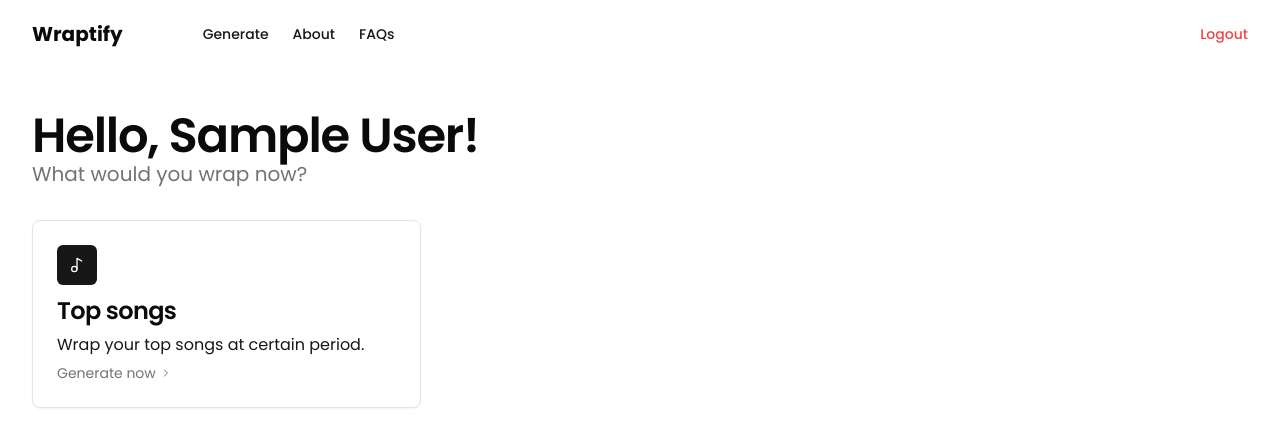
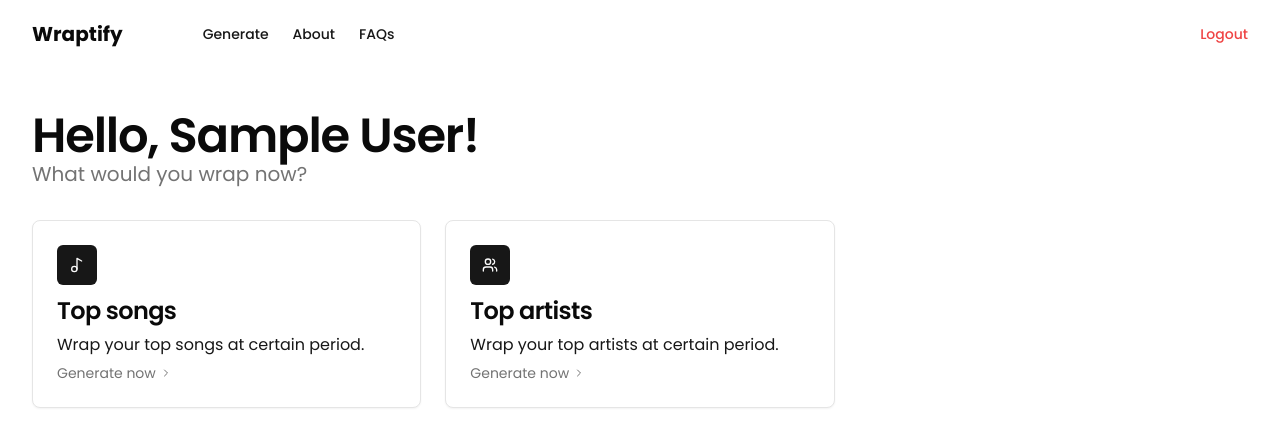
Before and after one commit to iblabd/wraptify, a Next.js app: page /generate in a window 1280 px wide. Shown: the top 446 px of the page. Built offline with nearby package versions, Linux system fonts and the light colour scheme; no server answers; sample sign-in values are in the browser's storage.

Commit message:
Make code more reusable

```diff
--- a/src/app/(main)/generate/page.jsx
+++ b/src/app/(main)/generate/page.jsx
@@ -1,6 +1,7 @@
 import { Header } from '@/components/fragments/header'
 import HomeCard from '@/components/fragments/home-card'
 import { authOptions } from '@/lib/auth'
+import { UsersIcon } from 'lucide-react'
 import { Music2Icon } from 'lucide-react'
 import { getServerSession } from 'next-auth'
 
@@ -20,6 +21,13 @@ export default async function Generate() {
           description="Wrap your top songs at certain period."
           icon={<Music2Icon className="size-4" />}
         />
+        <HomeCard
+          href="/generate/top-artists"
+          query={{ time_period: 'short_term' }}
+          title="Top artists"
+          description="Wrap your top artists at certain period."
+          icon={<UsersIcon className="size-4" />}
+        />
       </div>
     </>
   )
--- a/src/components/fragments/frame/top-songs.jsx
+++ b/src/components/fragments/frame/top-songs.jsx
@@ -8,7 +8,7 @@ const TopSongsFrame = ({ songs, bgColor, textColor }) => {
   return (
     <WrapFrame>
       <div
-        id="songs"
+        id="top_songs"
         className="h-full w-full"
         style={{ backgroundColor: `${bgColor}`, color: `${textColor}` }}
       >
--- a/src/components/fragments/top-songs.jsx
+++ b/src/components/fragments/top-songs.jsx
@@ -11,7 +11,7 @@ import {
 } from '@/components/ui/accordion'
 import { Button } from '@/components/ui/button'
 import { handleImageDownload } from '@/lib/handle-image-download'
-import getTopSongs from '@/services/get-top-songs'
+import getTopItems from '@/services/get-top-items'
 import { useSearchParams } from 'next/navigation'
 import { useEffect, useState } from 'react'
 
@@ -25,7 +25,12 @@ export function TopSongs({ session }) {
   useEffect(() => {
     if (session) {
       const getSongs = async (session, timePeriod) => {
-        const songs = await getTopSongs(session.accessToken, timePeriod)
+        const songs = await getTopItems(
+          session.accessToken,
+          'tracks',
+          timePeriod,
+          5,
+        )
         setSongsList(songs)
       }
       getSongs(session, timePeriod)
@@ -54,7 +59,7 @@ export function TopSongs({ session }) {
           </AccordionItem>
         </Accordion>
         <Button
-          onClick={() => handleImageDownload({ id: 'songs' })}
+          onClick={() => handleImageDownload({ id: 'top_songs' })}
           size="lg"
           className="w-full"
           disabled={!songsList}
--- /dev/null
+++ b/src/services/get-top-items.js
@@ -0,0 +1,14 @@
+import fetchWebApi from './fetch-web-api'
+
+async function getTopItems(token, type, timeRange, limit) {
+  return (
+    await fetchWebApi(
+      token,
+      `v1/me/top/${type}?time_range=${timeRange}&limit=${limit}`,
+      'GET',
+      3600,
+    )
+  ).items
+}
+
+export default getTopItems
--- a/src/services/get-top-songs.js
+++ /dev/null
@@ -1,14 +0,0 @@
-import fetchWebApi from './fetch-web-api'
-
-async function getTopSongs(token, timeRange) {
-  return (
-    await fetchWebApi(
-      token,
-      `v1/me/top/tracks?time_range=${timeRange}&limit=5`,
-      'GET',
-      3600,
-    )
-  ).items
-}
-
-export default getTopSongs
```
